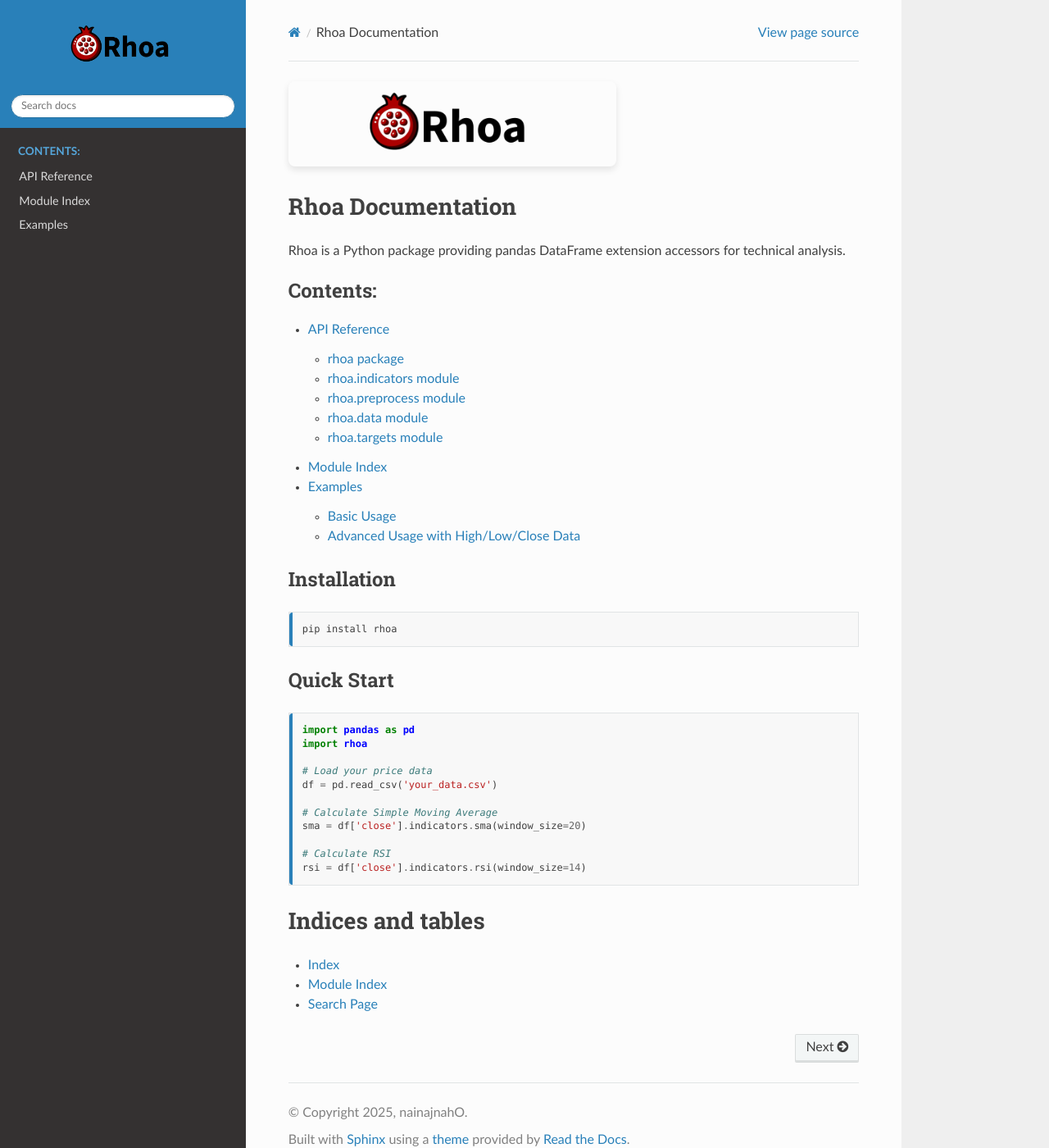
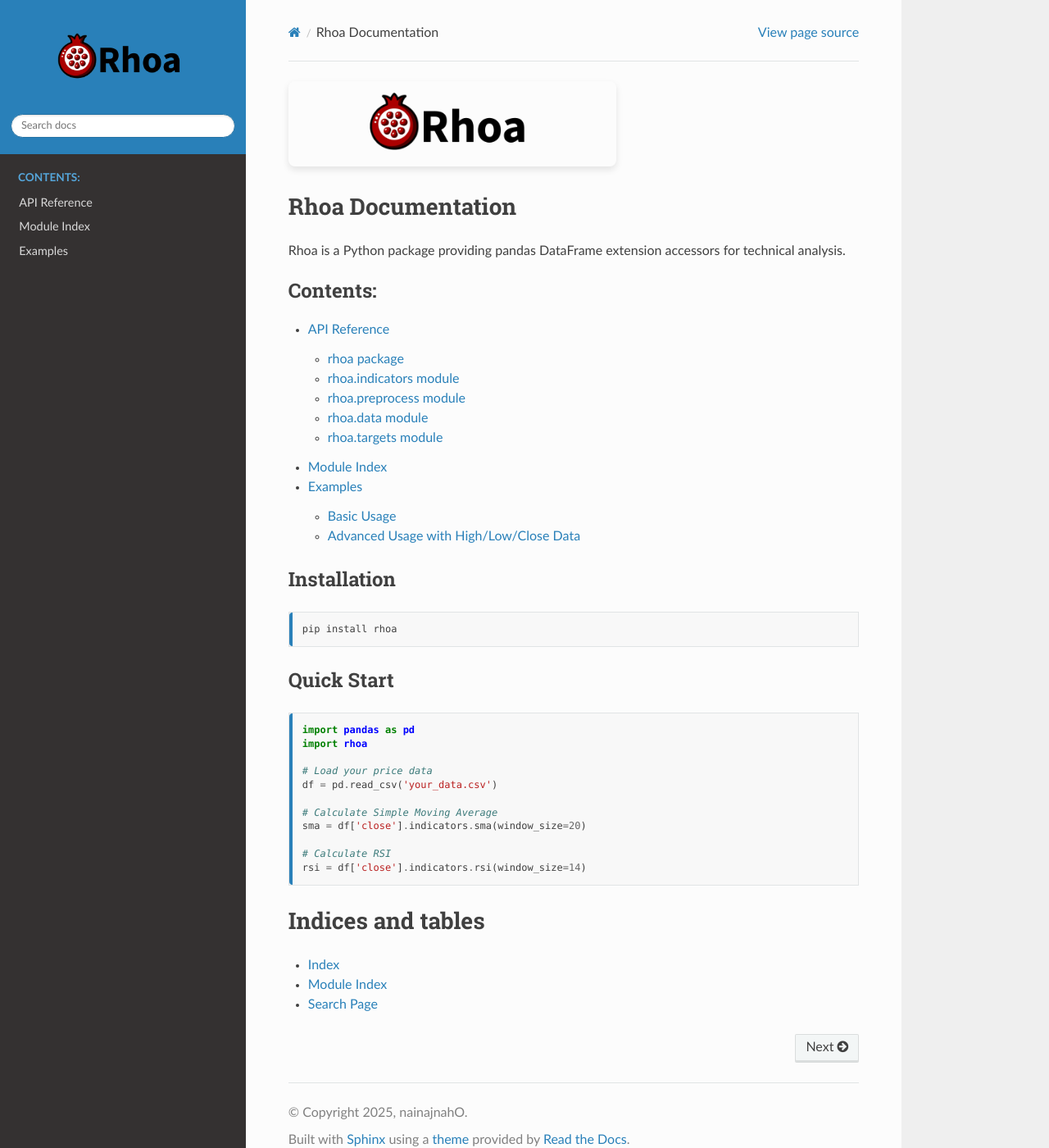
Before and after one commit to nainajnahO/Rhoa, a Sphinx documentation site: the page built from docs/index.rst, in a window 1280 px wide and 1400 px high. Shown: the whole window at 82% size. Built offline with Sphinx 7.4.7 and the Read the Docs theme 3.1.0, drawn with Linux system fonts in a browser that asks for light colours; pages that are not in the unit, such as notebooks, are missing from menus.

Commit message:
Documentation Fix

```diff
--- a/docs/_static/custom.css
+++ b/docs/_static/custom.css
@@ -5,6 +5,9 @@
     max-width: 100%;
     height: auto;
     margin-bottom: 10px;
+    padding: 15px 10px;
+    transform: scale(1.3);
+    transform-origin: center;
 }
 
 /* Main page logo styling */
@@ -28,9 +31,11 @@
     margin-top: 20px;
 }
 
-/* Enhanced navigation header */
+/* Enhanced navigation header with larger logo support */
 .wy-side-nav-search {
     background: linear-gradient(135deg, #2980B9 0%, #3498DB 100%);
+    padding-top: 20px;
+    padding-bottom: 20px;
 }
 
 /* Code block enhancements */
```
